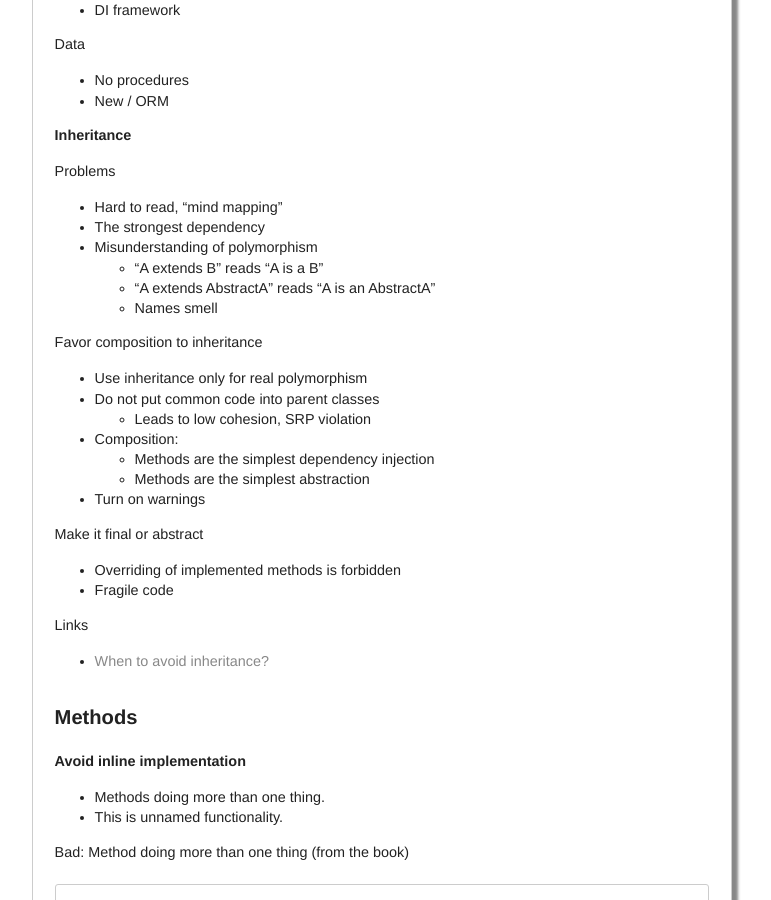
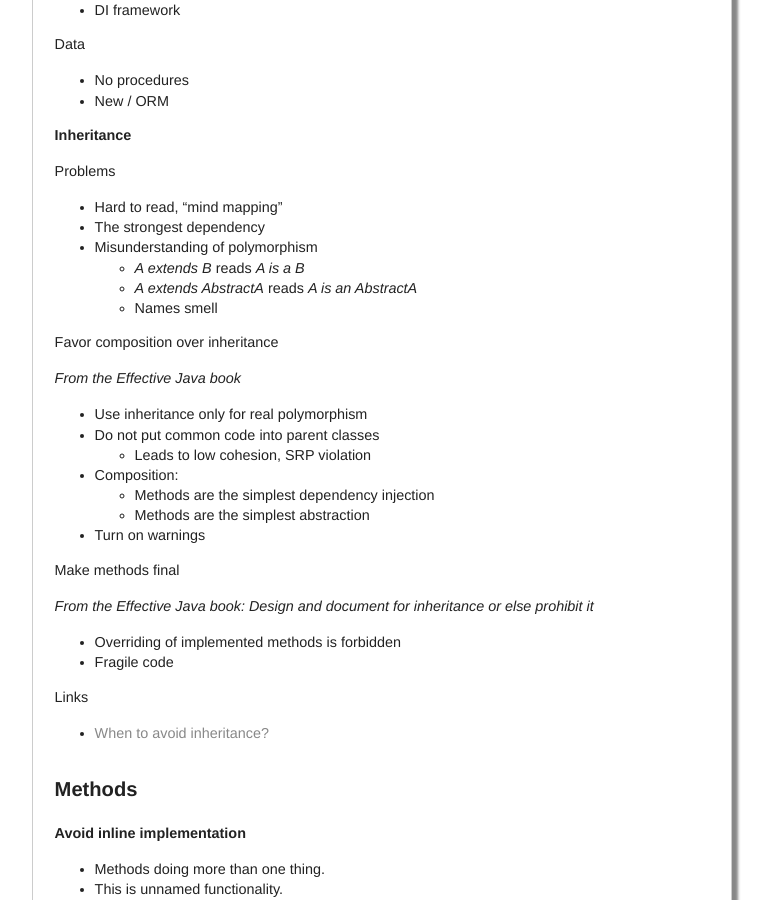
Before and after one commit to woj-tek/petozoltan.github.io, a Jekyll site: the page built from _posts/2016-08-24-clean-code-introduction.md, in a window 1280 px wide and 900 px high, scrolled down 7820 px. Shown: the whole window, without its empty margins (258-1029 px from the left). Built offline with Jekyll 4.4.1, drawn with Linux system fonts in a browser that asks for light colours.

Commit message:
Update 2016-08-24-clean-code-introduction.md

```diff
--- a/_posts/2016-08-24-clean-code-introduction.md
+++ b/_posts/2016-08-24-clean-code-introduction.md
@@ -375,11 +375,13 @@ Problems
 - Hard to read, "mind mapping"
 - The strongest dependency
 - Misunderstanding of polymorphism
-  - "A extends B" reads "A is a B"
-  - "A extends AbstractA" reads "A is an AbstractA"
+  - _A extends B_ reads _A is a B_
+  - _A extends AbstractA_ reads _A is an AbstractA_
   - Names smell
 
-Favor composition to inheritance
+Favor composition over inheritance
+
+_From the Effective Java book_
 
 - Use inheritance only for real polymorphism
 - Do not put common code into parent classes
@@ -389,7 +391,9 @@ Favor composition to inheritance
   - Methods are the simplest abstraction
 - Turn on warnings
 
-Make it final or abstract
+Make methods final
+
+_From the Effective Java book: Design and document for inheritance or else prohibit it_
 
 - Overriding of implemented methods is forbidden
 - Fragile code
```
